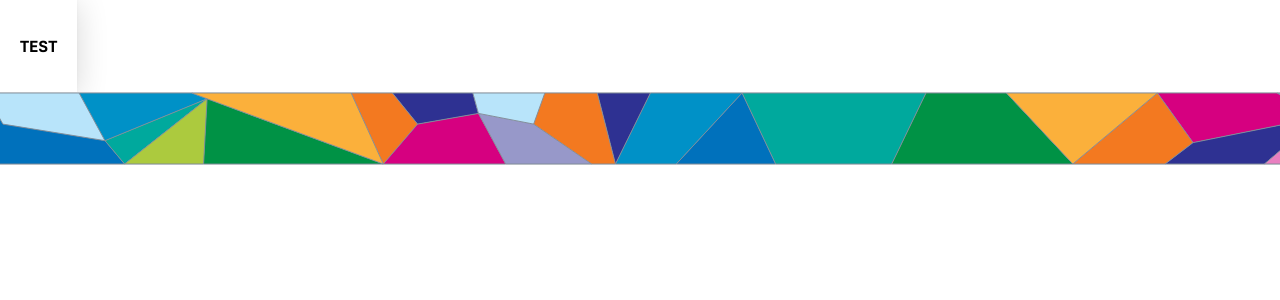
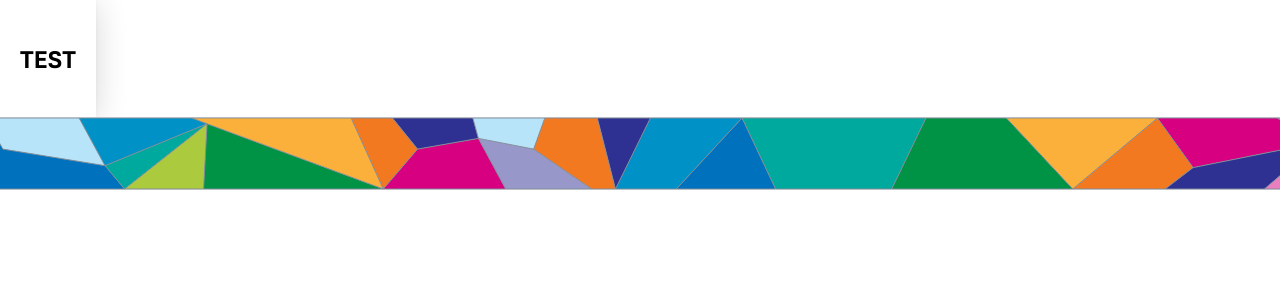
Before and after one commit to kuzinartemiy/im-helping, a React (Create React App) app: page / in a window 1280 px wide. Shown: the top 300 px of the page. Built offline with nearby package versions, Linux system fonts and the light colour scheme.

Commit message:
hotfix: text size

```diff
--- a/src/components/text/index.tsx
+++ b/src/components/text/index.tsx
@@ -14,7 +14,7 @@ const Text = ({ children, tag = 'p', weight = '400', size = '12', color = 'black
     <Component style={{
       color,
       textAlign: align,
-      fontSize: size,
+      fontSize: `${size}px`,
       fontWeight: weight,
     }}>
       {children}
```
